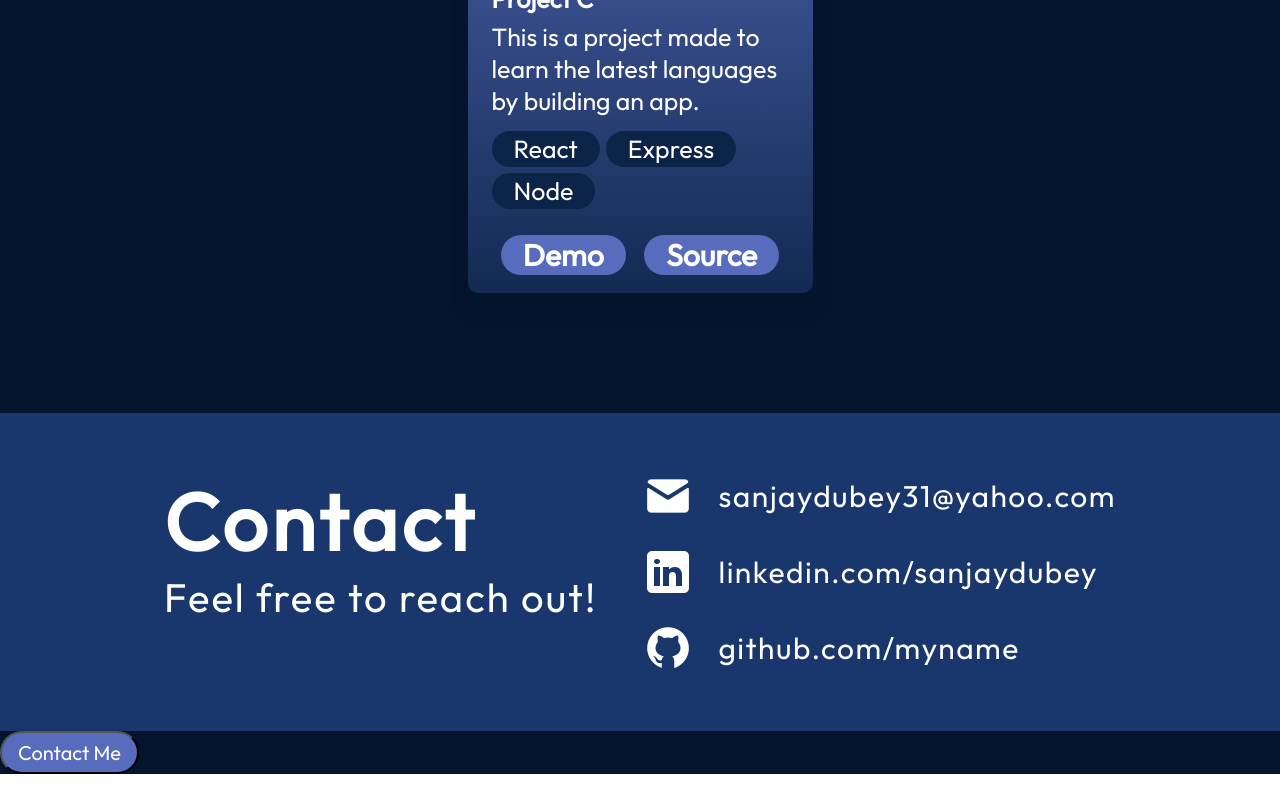
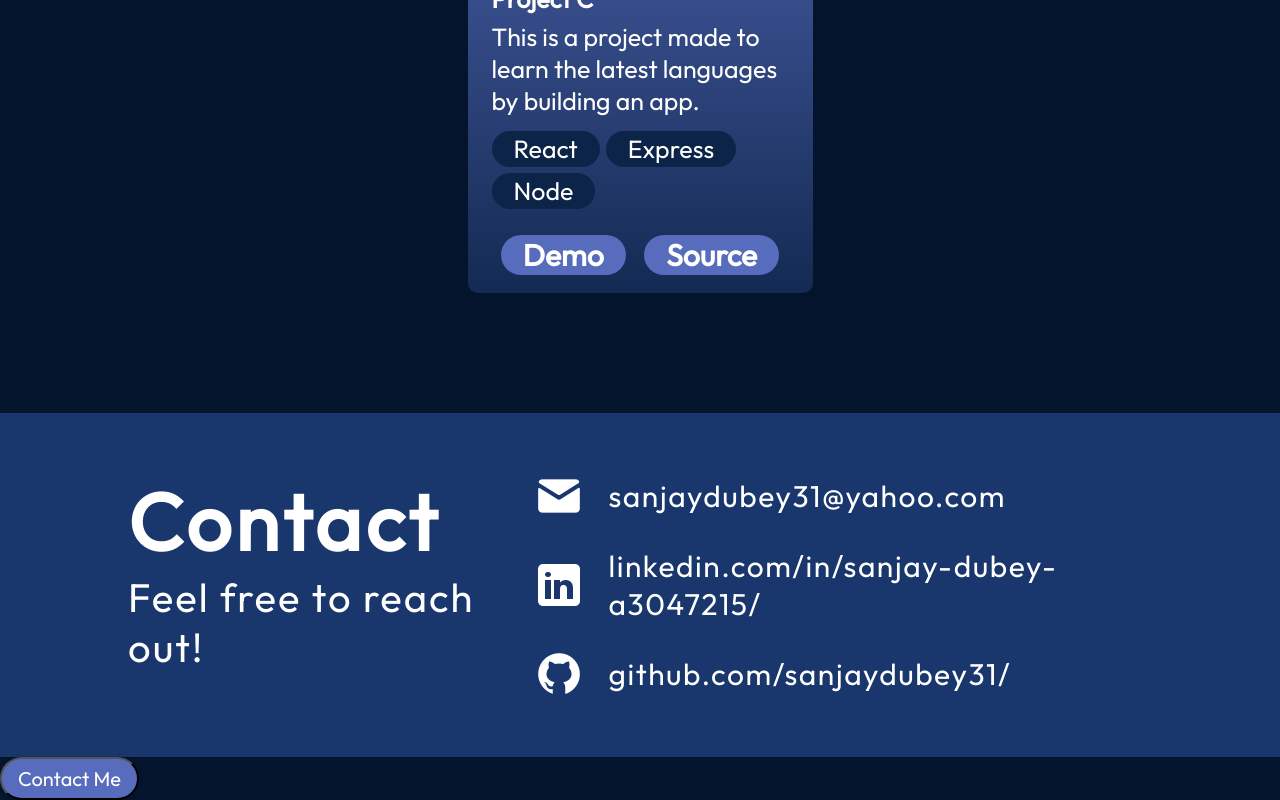
Before and after one commit to sanjaydubey31/dubey-portfolio-react, a React (Vite) app: page / in a window 1280 px wide. Shown: the part 3361-4161 px from the top of the page. Before the commit the page ends 4135 px from the top, so only its background shows below. Built offline with nearby package versions, Linux system fonts and the light colour scheme.

Commit message:
updated link

```diff
--- a/src/components/Contact/Contact.jsx
+++ b/src/components/Contact/Contact.jsx
@@ -21,11 +21,11 @@ export const Contact = () => {
             src={getImageUrl("contact/linkedinIcon.png")}
             alt="LinkedIn icon"
           />
-          <a href="https://www.linkedin.com/in/sanjay-dubey-a3047215/">linkedin.com/sanjaydubey</a>
+          <a href="https://www.linkedin.com/in/sanjay-dubey-a3047215/">linkedin.com/in/sanjay-dubey-a3047215/</a>
         </li>
         <li className={styles.link}>
           <img src={getImageUrl("contact/githubIcon.png")} alt="Github icon" />
-          <a href="https://www.github.com/myname">github.com/myname</a>
+          <a href="https://github.com/sanjaydubey31/">github.com/sanjaydubey31/</a>
         </li>
       </ul>
       {/*<div><Testapi /></div> */}
```
